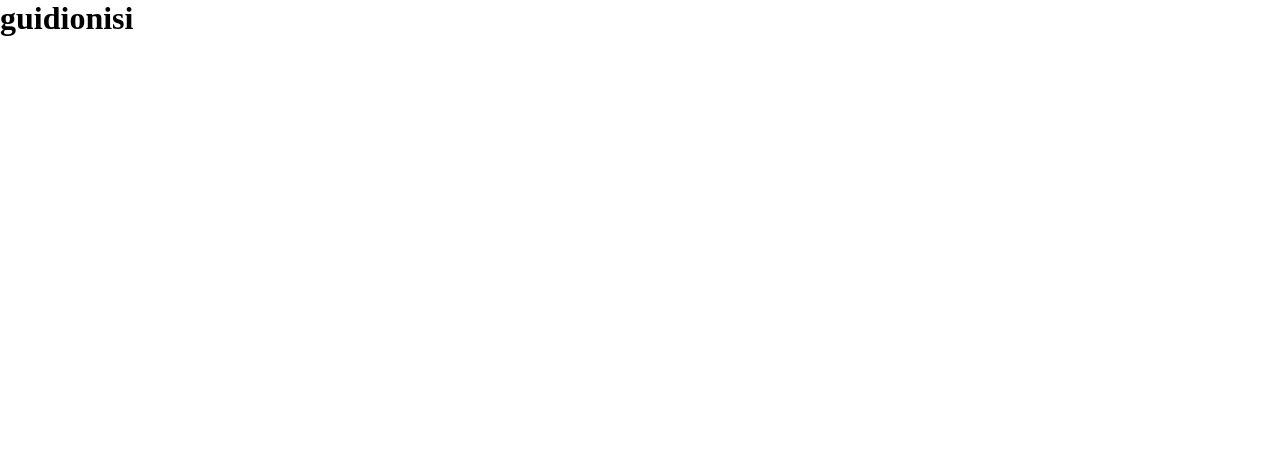
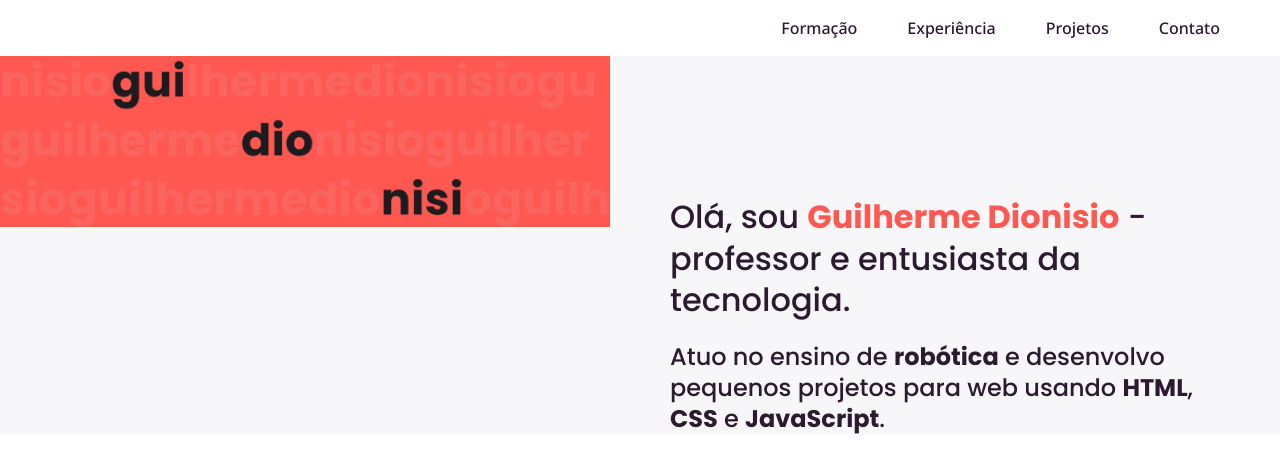
Before and after one commit to guidionisi/curriculum, a plain HTML site: page index.html in a window 1280 px wide. Drawn offline with Linux system fonts and the light colour scheme.

Commit message:
Incluídos menu e introdução.

```diff
--- /dev/null
+++ b/css/style.css
@@ -0,0 +1,62 @@
+* {
+  margin: 0px;
+  padding: 0px;
+  box-sizing: border-box;
+}
+
+img {
+  max-width: 100%;
+  display: block;
+}
+
+h1,
+h2,
+h3,
+h4,
+p {
+  padding: 0px;
+}
+
+ul {
+  list-style: none;
+}
+a {
+  text-decoration: none;
+  color: inherit;
+}
+.container {
+  max-width: 1200px;
+  margin: 0 auto;
+}
+.menu-header {
+  display: flex;
+  flex-wrap: wrap;
+  gap: 50px;
+  flex-direction: row;
+  justify-content: end;
+  padding: 20px 20px 20px 0;
+}
+.intro-container {
+  display: grid;
+  grid-template-columns: 1fr 1fr;
+  gap: 60px;
+  background-color: var(--cor-1);
+}
+.intro-img {
+  display: flex;
+  align-items: center;
+  max-height: max-content;
+  background-color: var(--cor-p1);
+}
+.intro-container img {
+  /* object-fit: cover; */
+  width: 100%;
+}
+
+.intro-texto {
+  padding-top: 140px;
+  padding-right: 80px;
+}
+.intro-texto h1 {
+  margin-bottom: 20px;
+}
--- /dev/null
+++ b/css/util/cor.css
@@ -0,0 +1,61 @@
+:root {
+  --cor-12: #000000;
+  --cor-11: #1c1b20;
+  --cor-10: #2c1a31;
+  --cor-9: #3d3b45;
+  --cor-8: #555260;
+  --cor-7: #6b687a;
+  --cor-6: #afacb9;
+  --cor-5: #afacb9;
+  --cor-4: #cac8d0;
+  --cor-3: #dcdbe1;
+  --cor-2: #ecebee;
+  --cor-1: #f7f6f8;
+  --cor-0: #ffffff;
+
+  --cor-p1: #ff5851;
+}
+
+.cor-12 {
+  color: var(--cor-12);
+}
+.cor-11 {
+  color: var(--cor-11);
+}
+.cor-10 {
+  color: var(--cor-10);
+}
+.cor-9 {
+  color: var(--cor-9);
+}
+.cor-8 {
+  color: var(--cor-8);
+}
+.cor-7 {
+  color: var(--cor-7);
+}
+.cor-6 {
+  color: var(--cor-6);
+}
+.cor-5 {
+  color: var(--cor-5);
+}
+.cor-4 {
+  color: var(--cor-4);
+}
+.cor-3 {
+  color: var(--cor-3);
+}
+.cor-2 {
+  color: var(--cor-2);
+}
+.cor-1 {
+  color: var(--cor-1);
+}
+.cor-0 {
+  color: var(--cor-0);
+}
+
+.cor-p1 {
+  color: var(--cor-p1);
+}
--- /dev/null
+++ b/css/util/tipografia.css
@@ -0,0 +1,36 @@
+/*poppins*/
+
+.font-1-s {
+  font: 500 1.5rem/1.3 "Poppins", sans-serif;
+}
+.font-1-s-b {
+  font: 700 1.5rem/1.3 "Poppins", sans-serif;
+}
+.font-1-m {
+  font: 500 2rem/1.3 "Poppins", sans-serif;
+}
+.font-1-m-b {
+  font: 700 2rem/1.3 "Poppins", sans-serif;
+}
+.font-1-xl-b {
+  font: 700 2.5rem/1 "Poppins", sans-serif;
+}
+
+/*noto sans*/
+.font-2-xs {
+  font: 500 0.75rem/1.33 "Noto Sans", sans-serif;
+  letter-spacing: 2%;
+}
+.font-2-s {
+  font: 500 1rem/1 "Noto Sans", sans-serif;
+}
+.font-2-m {
+  font: 500 1.125rem/1.5 "Noto Sans", sans-serif;
+  letter-spacing: 1%;
+}
+.font-2-l {
+  font: 500 1.5rem/1.33 "Noto Sans", sans-serif;
+}
+.font-2-l-b {
+  font: 700 1.5rem/1.33 "Noto Sans", sans-serif;
+}
--- a/index.html
+++ b/index.html
@@ -5,12 +5,37 @@
     <meta charset="UTF-8">
     <meta http-equiv="X-UA-Compatible" content="IE=edge">
     <meta name="viewport" content="width=device-width, initial-scale=1.0">
-    <link rel="stylesheet" href="style.css">
     <title>guidionisi</title>
+    <!-- estilos -->
+    <link rel="stylesheet" href="./css/style.css">
+    <link rel="stylesheet" href="./css/util/tipografia.css">
+    <link rel="stylesheet" href="./css/util/cor.css">
+    <!-- fontes -->
+    <link rel="preconnect" href="https://fonts.googleapis.com">
+    <link rel="preconnect" href="https://fonts.gstatic.com" crossorigin>
+    <link href="https://fonts.googleapis.com/css2?family=Noto+Sans:wght@500;700&family=Poppins:wght@500;700&display=swap" rel="stylesheet">
 </head>
 
 <body>
-    <h1>guidionisi</h1>
+    <header>
+        <ul class="menu-header cor-10 font-2-s container">
+            <li><a href="#formacao">Formação</a></li>
+            <li><a href="#experiencia">Experiência</a></li>
+            <li><a href="#projetos">Projetos</a></li>
+            <li><a href="#contato">Contato</a></li>
+        </ul>
+    </header>
+    <section aria-label="Introdução">
+        <div class="intro-container">
+            <div class="intro-img">
+                <img src="./img/logo.png" alt="logotipo guidionisi">
+            </div>
+            <div class="intro-texto">
+                <h1 class="cor-10 font-1-m">Olá, sou <span class="cor-p1 font-1-m-b">Guilherme Dionisio</span> - professor e entusiasta da tecnologia.</h1>
+                <p class="cor-10 font-1-s">Atuo no ensino de <strong>robótica</strong> e desenvolvo pequenos projetos para web usando <strong>HTML</strong>, <strong>CSS</strong> e <strong>JavaScript</strong>.</p>
+            </div>
+        </div>
+    </section>
 </body>
 
 </html>
--- a/style.css
+++ /dev/null
@@ -1,15 +0,0 @@
-* {
-  margin: 0px;
-  padding: 0px;
-}
-
-img {
-}
-
-h1,
-h2,
-h3,
-h4,
-p {
-  padding: 0px;
-}
```
Also changed, not shown: img/logo.png (added), script/script.js (added).
